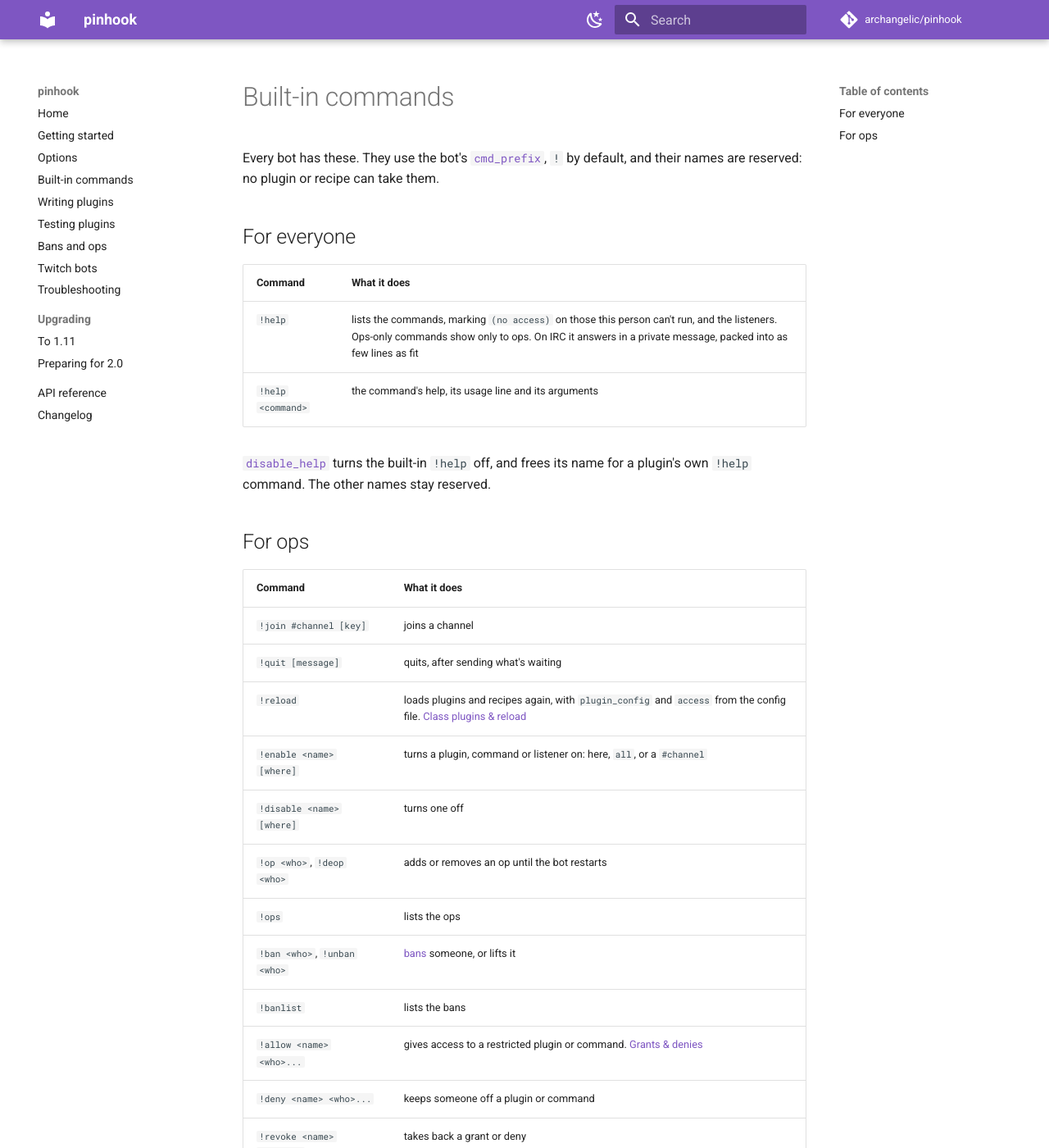
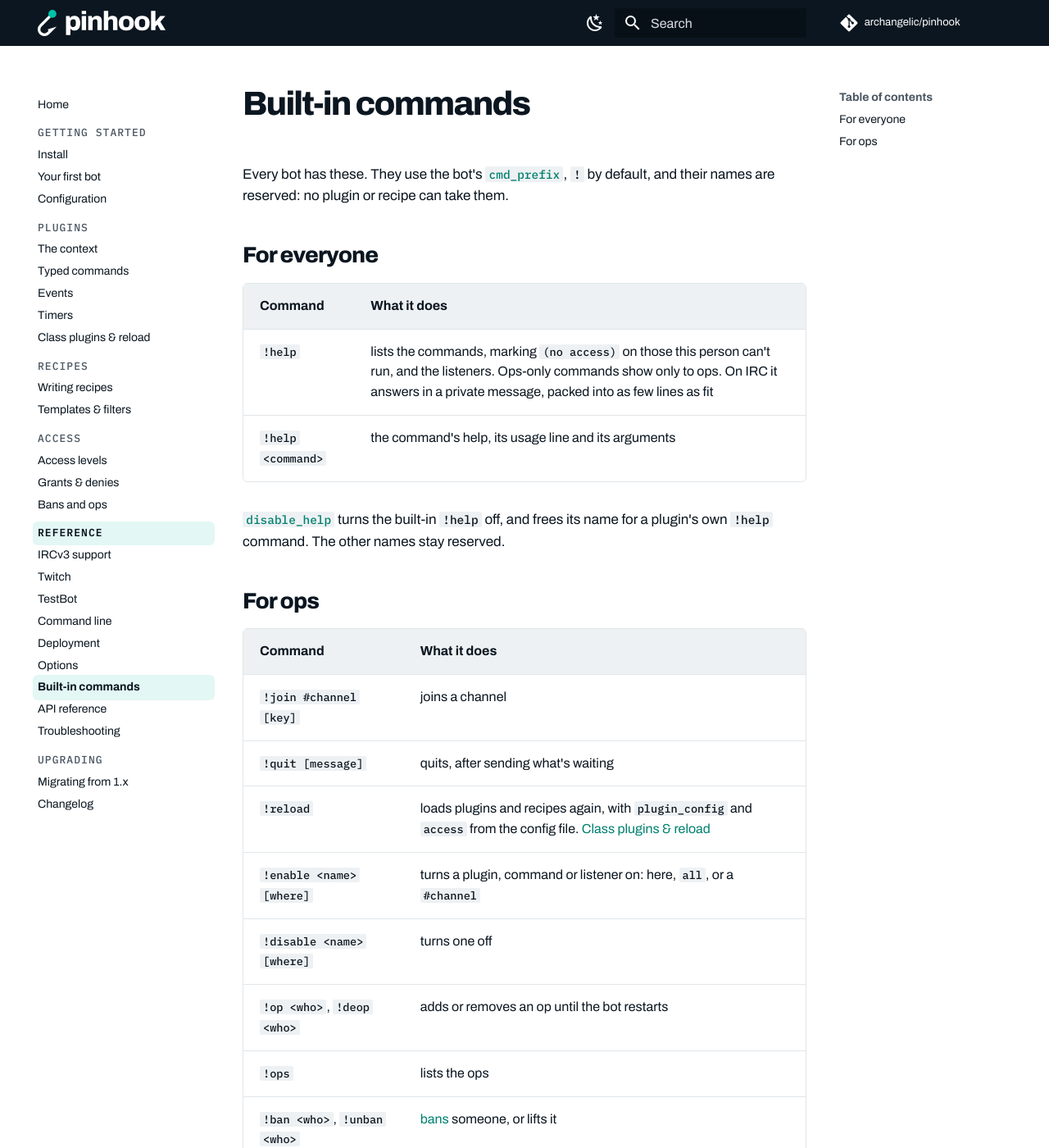
Before and after one commit to archangelic/pinhook, an MkDocs documentation site: the page built from docs/built-in-commands.md, in a window 1280 px wide and 1400 px high. Shown: the whole window at 82% size. Built offline with MkDocs 1.6.1 and Material for MkDocs 9.7.7, drawn with Linux system fonts in a browser that asks for light colours; comment, search, counter and statistics services are not loaded; the version menu is left out; some of the changed text lies outside the part shown.

Commit message:
add the migration guide and api reference, and the 2.0 nav

```diff
--- a/mkdocs.yml
+++ b/mkdocs.yml
@@ -1,5 +1,5 @@
 site_name: pinhook
-site_description: the pluggable python framework for IRC bots and Twitch bots
+site_description: python irc bot framework
 site_url: https://archangelic.github.io/pinhook/
 repo_url: https://github.com/archangelic/pinhook
 repo_name: archangelic/pinhook
@@ -15,22 +15,43 @@ validation:
 
 nav:
   - Home: index.md
-  - Getting started: getting-started.md
-  - Options: options.md
-  - Built-in commands: commands.md
-  - Writing plugins: plugins.md
-  - Testing plugins: testing.md
-  - Bans and ops: bans-and-ops.md
-  - Twitch bots: twitch.md
-  - Troubleshooting: troubleshooting.md
+  - Getting started:
+    - Install: install.md
+    - Your first bot: your-first-bot.md
+    - Configuration: configuration.md
+  - Plugins:
+    - The context: the-context.md
+    - Typed commands: typed-commands.md
+    - Events: events.md
+    - Timers: timers.md
+    - Class plugins & reload: class-plugins-and-reload.md
+  - Recipes:
+    - Writing recipes: writing-recipes.md
+    - Templates & filters: templates-and-filters.md
+  - Access:
+    - Access levels: access-levels.md
+    - Grants & denies: grants-and-denies.md
+    - Bans and ops: bans-and-ops.md
+  - Reference:
+    - IRCv3 support: ircv3-support.md
+    - Twitch: twitch.md
+    - TestBot: testbot.md
+    - Command line: command-line.md
+    - Deployment: deployment.md
+    - Options: options.md
+    - Built-in commands: built-in-commands.md
+    - API reference: api-reference.md
+    - Troubleshooting: troubleshooting.md
   - Upgrading:
-    - To 1.11: upgrading.md
-    - Preparing for 2.0: preparing-for-2.md
-  - API reference: reference.md
-  - Changelog: changelog.md
+    - Migrating from 1.x: migrating-from-1x.md
+    - Changelog: changelog.md
 
 theme:
   name: material
+  custom_dir: overrides
+  logo: assets/brand/pinhook-horizontal-reverse.svg
+  favicon: assets/brand/pinhook-favicon.ico
+  font: false
   features:
     - navigation.sections
     - navigation.top
@@ -40,20 +61,27 @@ theme:
   palette:
     - media: "(prefers-color-scheme: light)"
       scheme: default
-      primary: deep purple
+      primary: custom
+      accent: custom
       toggle:
         icon: material/weather-night
         name: Switch to dark mode
     - media: "(prefers-color-scheme: dark)"
       scheme: slate
-      primary: deep purple
+      primary: custom
+      accent: custom
       toggle:
         icon: material/weather-sunny
         name: Switch to light mode
 
+extra_css:
+  - assets/brand.css
+
 extra:
   version:
     provider: mike
+  # vermilion's homepage, which turns on the homepage's vermilion band once it's set
+  vermilion_url:
 
 plugins:
   # listed here because adding any plugin turns off the default search
@@ -65,7 +93,7 @@ plugins:
           paths: [.]
           options:
             docstring_style: google
-            # type hints come in 2.0, so don't expect them yet
+            show_signature_annotations: true
             docstring_options:
               warn_missing_types: false
             show_source: false
```
Also changed, not shown: docs/api-reference.md (added, +79 -0 lines), docs/migrating-from-1x.md (added, +128 -0 lines), docs/preparing-for-2.md (deleted, +0 -67 lines), docs/reference.md (deleted, +0 -56 lines), docs/upgrading.md (deleted, +0 -30 lines).
